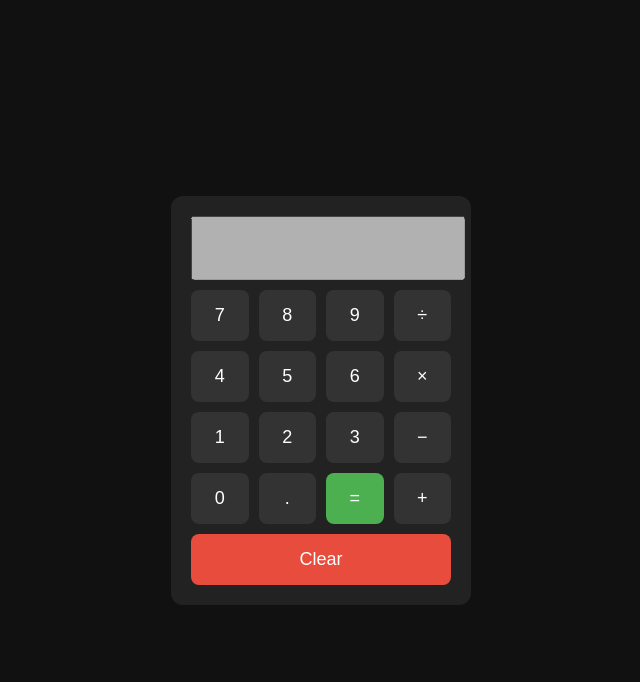
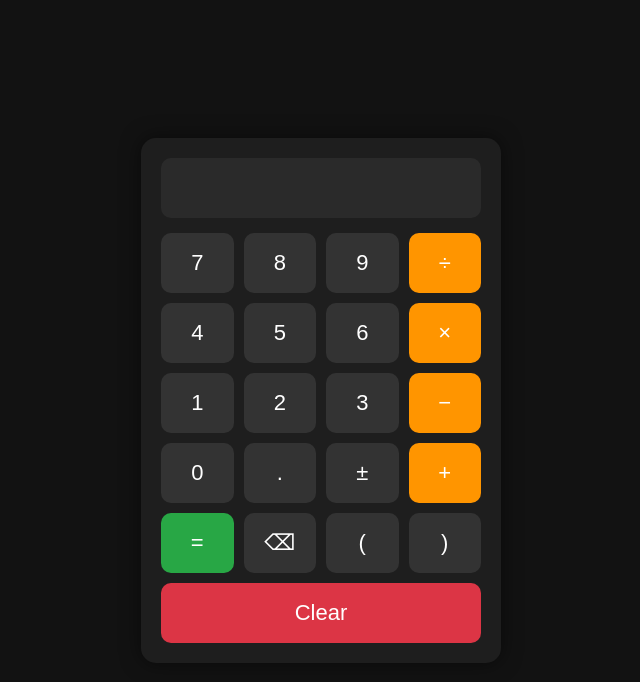
Before and after one commit to aldenlai2016-coder/calculator.github.io, a plain HTML site: page index.html in a window 1280 px wide. Shown: the whole page, without its empty margins (319-959 px from the left). Drawn offline with Linux system fonts and the light colour scheme.

Commit message:
Update index.html

```diff
--- a/index.html
+++ b/index.html
@@ -1,35 +1,41 @@
 <!DOCTYPE html>
 <html lang="en">
 <head>
-  <meta charset="UTF-8" />
-  <meta name="viewport" content="width=device-width, initial-scale=1.0"/>
-  <title>Simple Calculator</title>
+    <meta charset="UTF-8">
+    <meta name="viewport" content="width=device-width, initial-scale=1.0">
+    <title>Calculator</title>
+
     <style>
         body {
-      font-family: Arial, sans-serif;
-      background: #111;
-      color: white;
+            margin: 0;
+            height: 100vh;
             display: flex;
             justify-content: center;
             align-items: center;
-      height: 100vh;
-      margin: 0;
+            background: #121212;
+            font-family: Arial, sans-serif;
         }
 
         .calculator {
-      background: #222;
+            background: #1e1e1e;
             padding: 20px;
-      border-radius: 12px;
-      width: 260px;
+            border-radius: 15px;
+            width: 320px;
+            box-shadow: 0 0 20px rgba(0,0,0,0.5);
         }
 
         #display {
             width: 100%;
-      height: 50px;
-      font-size: 22px;
-      margin-bottom: 10px;
+            height: 60px;
+            font-size: 28px;
             text-align: right;
-      padding: 5px;
+            margin-bottom: 15px;
+            border: none;
+            border-radius: 10px;
+            padding: 10px;
+            box-sizing: border-box;
+            background: #2a2a2a;
+            color: white;
         }
 
         .buttons {
@@ -39,62 +45,83 @@
         }
 
         button {
-      padding: 15px;
-      font-size: 18px;
+            height: 60px;
+            font-size: 22px;
             border: none;
-      border-radius: 8px;
+            border-radius: 10px;
             cursor: pointer;
             background: #333;
             color: white;
+            transition: 0.2s;
         }
 
         button:hover {
             background: #555;
         }
 
+        .operator {
+            background: #ff9500;
+        }
+
+        .operator:hover {
+            background: #ffb347;
+        }
+
         .equal {
-      background: #4caf50;
+            background: #28a745;
+        }
+
+        .equal:hover {
+            background: #34d058;
         }
 
         .clear {
-      background: #e74c3c;
+            background: #dc3545;
+            grid-column: span 4;
+        }
+
+        .clear:hover {
+            background: #ff4d5e;
         }
     </style>
 </head>
 <body>
 
 <div class="calculator">
-    <input type="text" id="display" disabled />
+    <input type="text" id="display" readonly>
 
     <div class="buttons">
         <button onclick="append('7')">7</button>
         <button onclick="append('8')">8</button>
         <button onclick="append('9')">9</button>
-      <button onclick="append('/')">÷</button>
+        <button class="operator" onclick="append('/')">÷</button>
 
         <button onclick="append('4')">4</button>
         <button onclick="append('5')">5</button>
         <button onclick="append('6')">6</button>
-      <button onclick="append('*')">×</button>
+        <button class="operator" onclick="append('*')">×</button>
 
         <button onclick="append('1')">1</button>
         <button onclick="append('2')">2</button>
         <button onclick="append('3')">3</button>
-      <button onclick="append('-')">−</button>
+        <button class="operator" onclick="append('-')">−</button>
 
         <button onclick="append('0')">0</button>
         <button onclick="append('.')">.</button>
+        <button onclick="toggleNegative()">±</button>
+        <button class="operator" onclick="append('+')">+</button>
+
         <button class="equal" onclick="calculate()">=</button>
-      <button onclick="append('+')">+</button>
+        <button onclick="backspace()">⌫</button>
+        <button onclick="append('(')">(</button>
+        <button onclick="append(')')">)</button>
 
-      <button class="clear" onclick="clearDisplay()" style="grid-column: span 4;">
-        Clear
-      </button>
+        <button class="clear" onclick="clearDisplay()">Clear</button>
     </div>
 </div>
 
 <script>
-    let display = document.getElementById("display");
+    const display = document.getElementById("display");
 
     function append(value) {
         display.value += value;
@@ -102,6 +129,20 @@
 
     function clearDisplay() {
         display.value = "";
+    }
+
+    function backspace() {
+        display.value = display.value.slice(0, -1);
+    }
+
+    function toggleNegative() {
+        if (display.value === "") {
+            display.value = "-";
+        } else if (display.value.startsWith("-")) {
+            display.value = display.value.substring(1);
+        } else {
+            display.value = "-" + display.value;
+        }
     }
 
     function calculate() {
```
Lines whose indentation alone changed are shown as unchanged.
